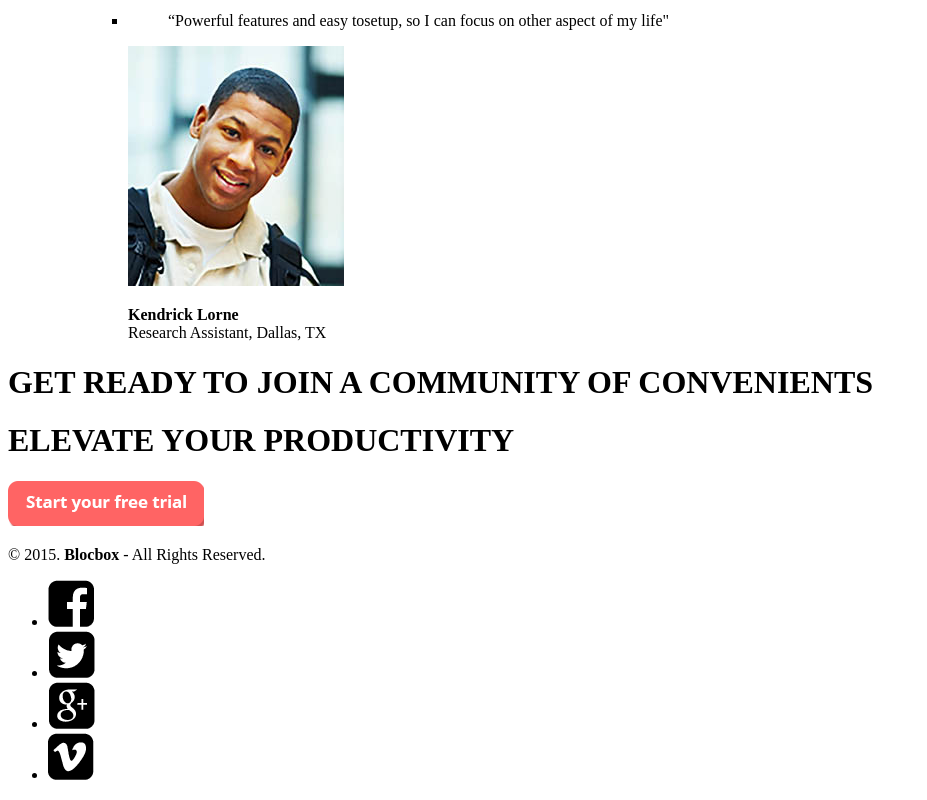
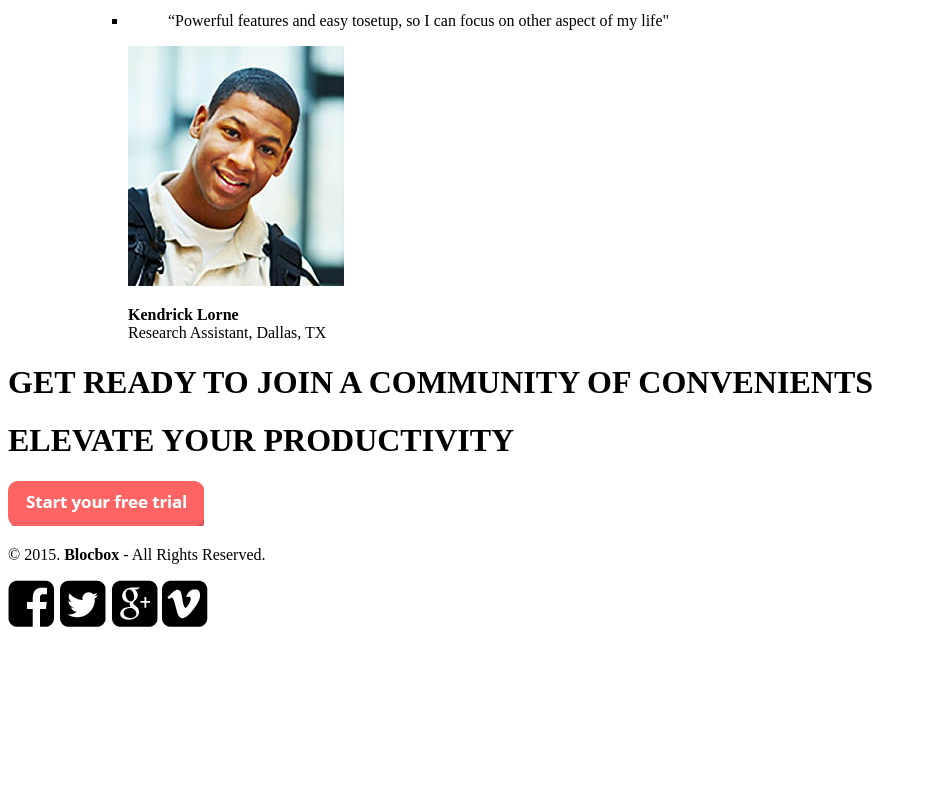
Before and after one commit to SyhanLoc/blocbox, a plain HTML site: page index.html in a window 1280 px wide. Shown: the part 2936-3736 px from the top of the page, without its empty margins (0-927 px from the left). After the commit the page ends 3575 px from the top, so only its background shows below. Drawn offline with Linux system fonts and the light colour scheme.

Commit message:
Checkpoint-28-completed again

```diff
--- a/index.html
+++ b/index.html
@@ -131,11 +131,11 @@
          <p class="copyright-block">&copy; 2015. <strong>Blocbox</strong> - All Rights Reserved.</p>
        </div>
        <nav class="link-block middle-footer-block one-third">
-         <ul>
-           <li><a href=""><img src="image/facebook.png"></a></li>
-           <li><a href=""><img src="image/twitter.png"></a></li>
-           <li><a href=""><img src="image/googleplus.png"></a></li>
-           <li><a href=""><img src="image/vimeo.png"></a></li>
+
+           <a href="https://www.facebook.com"><img src="image/facebook.png"></a>
+           <a href="https://www.twitter.com"><img src="image/twitter.png"></a>
+           <a href="https://plus.google.com/"><img src="image/googleplus.png"></a>
+           <a href="https://www.vimeo.com"><img src="image/vimeo.png"></a>
          </ul>
        </nav>
 
```
